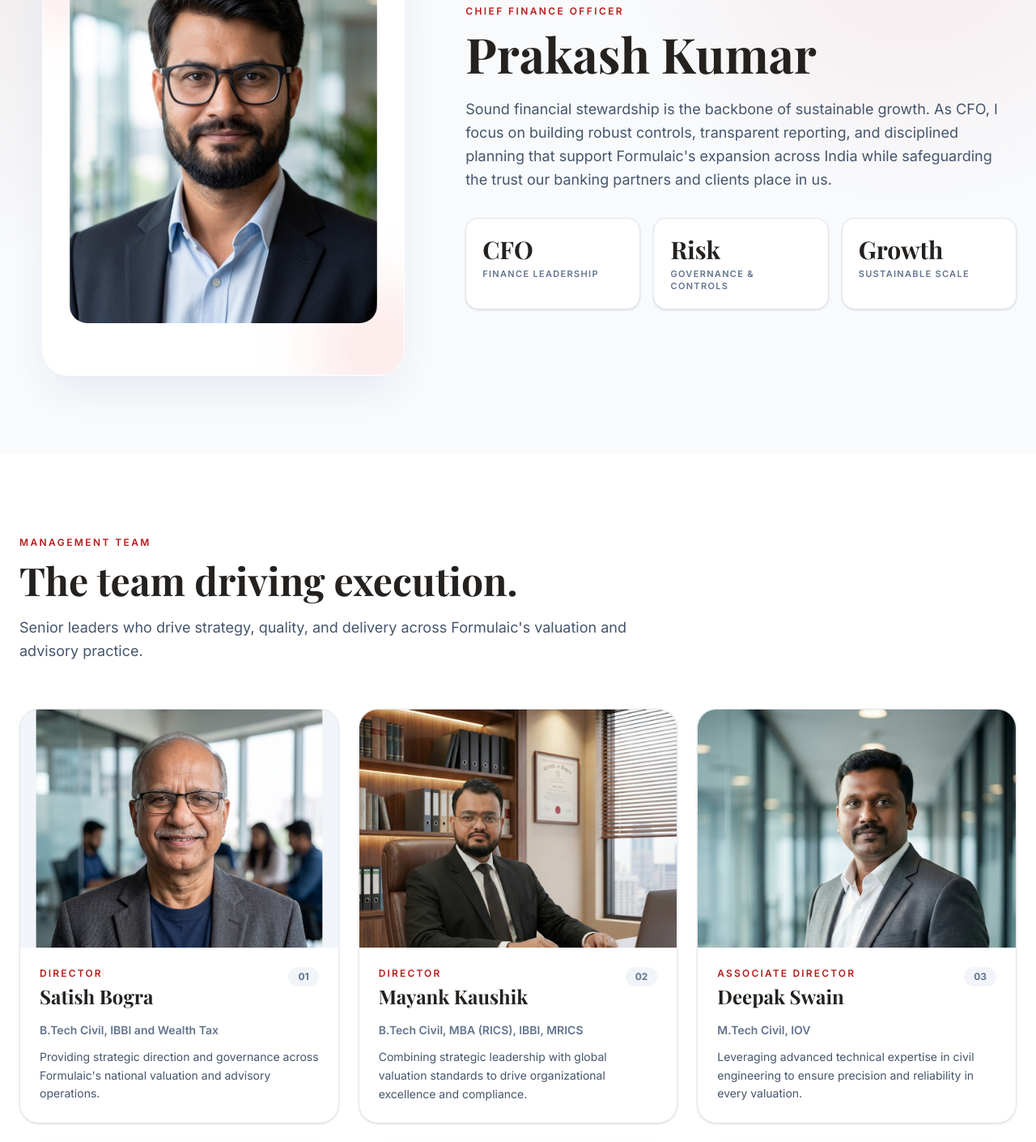
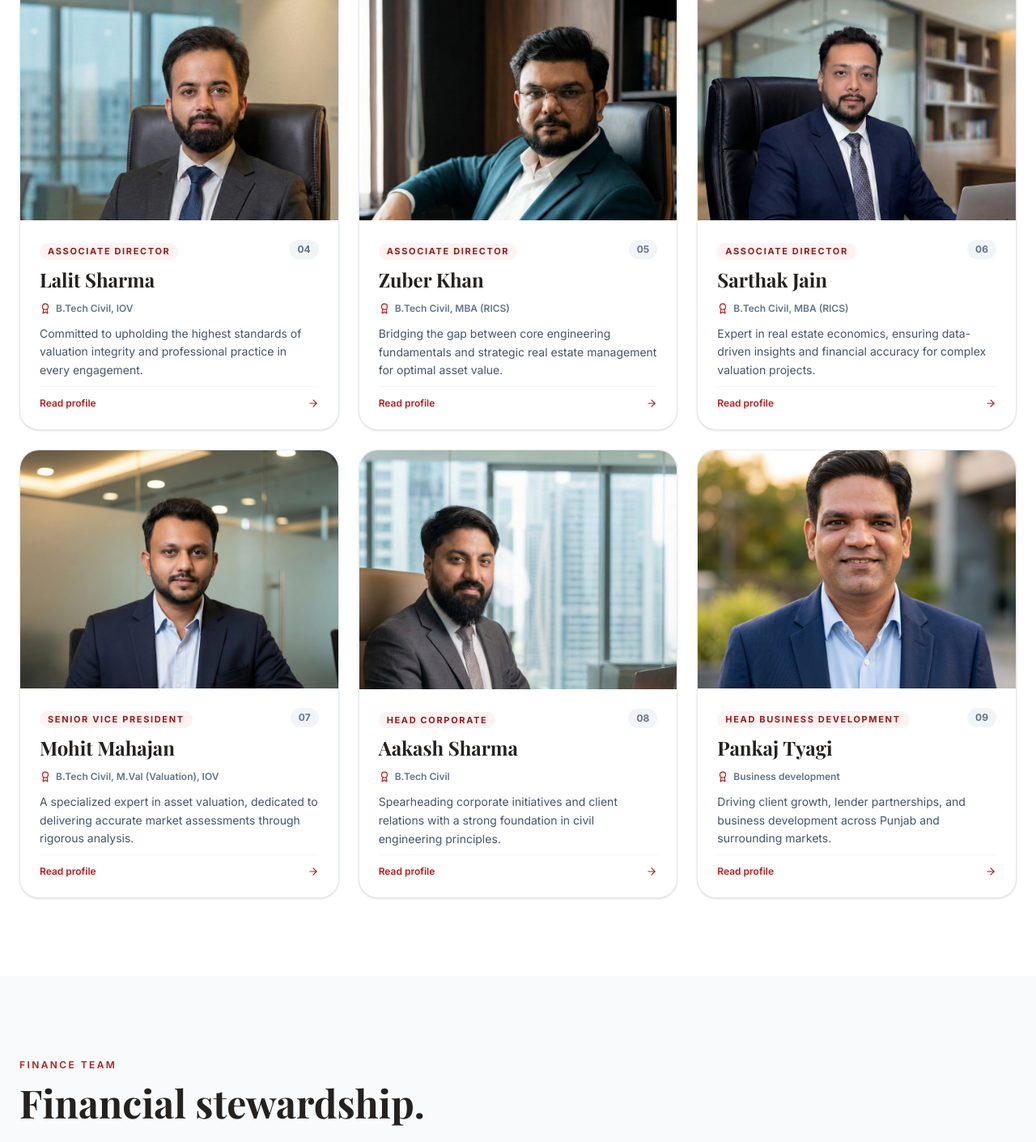
Before and after one commit to Sahilsingh31-del/formulaic-website, a React (Vite) app: page /team in a window 1280 px wide. Shown: the part 2420-3830 px from the top of the page at 81% size. Built offline with nearby package versions, Linux system fonts and the light colour scheme; a web font is replaced by a local one.

Commit message:
Update team: add CEO Junaid Kanth to management, add Finance and Legal teams with Khushboo Monga, and enable interactive profile modal

```diff
--- a/src/pages/Team.tsx
+++ b/src/pages/Team.tsx
@@ -1,6 +1,7 @@
-import { motion } from 'motion/react';
+import { useState, useEffect } from 'react';
+import { motion, AnimatePresence } from 'motion/react';
 import { Link } from 'react-router-dom';
-import { ArrowRight, Award, GraduationCap, ShieldCheck, Users } from 'lucide-react';
+import { ArrowRight, Award, GraduationCap, ShieldCheck, Users, X } from 'lucide-react';
 import { PageHero, Reveal, StatValue } from '../components/animated';
 import { officeLocations } from '../data/offices';
 
@@ -13,12 +14,6 @@
 
 const suneetBio =
   'Building Formulaic has never been a solo journey; it is the result of a relentless collective effort. I take immense pride in having assembled a formidable team of over 1500 professionals who are the true pillars of this organization. My vision was to create a culture where engineers, valuers, and architects collaborate seamlessly with a PAN India presence. Today, this team is not just a workforce but a unified force of expertise and integrity, driving our success and ensuring that we deliver excellence in every corner of the country.';
-
-const junaidBio =
-  'At Formulaic, our strength lies in combining engineering precision with scalable operational leadership. As CEO, I am committed to aligning our national teams, technology platforms, and quality frameworks so every mandate — from a single property valuation to a portfolio-scale engagement — is delivered with consistency, independence, and speed.';
-
-const prakashBio =
-  'Sound financial stewardship is the backbone of sustainable growth. As CFO, I focus on building robust controls, transparent reporting, and disciplined planning that support Formulaic\'s expansion across India while safeguarding the trust our banking partners and clients place in us.';
 
 type FeaturedLeader = {
   name: string;
@@ -45,33 +40,6 @@
     ],
     imagePosition: 'left',
   },
-  {
-    name: 'Junaid Kanth',
-    role: 'Chief Executive Officer',
-    photo: '/team/junaid-kanth.png',
-    bio: junaidBio,
-    stats: [
-      ['Lead', 'National leadership'],
-      ['PAN', 'India operations'],
-      ['Vision', 'Strategic growth'],
-    ],
-    imagePosition: 'right',
-  },
-  {
-    name: 'Prakash Kumar',
-    role: 'Chief Finance Officer',
-    photo: '/team/prakash.png',
-    bio: prakashBio,
-    stats: [
-      ['CFO', 'Finance leadership'],
-      ['Risk', 'Governance & controls'],
-      ['Growth', 'Sustainable scale'],
-    ],
-    imagePosition: 'left',
-    photoPosition: '50% 0%',
-    photoHeight: '125%',
-    photoZoom: 0.9,
-  },
 ];
 
 const managementTeam = [
@@ -93,11 +61,11 @@
     photo: '/team/management-02.png',
   },
   {
-    name: 'Deepak Swain',
-    role: 'Associate Director',
-    credentials: 'M.Tech Civil, IOV',
-    summary: 'Leveraging advanced technical expertise in civil engineering to ensure precision and reliability in every valuation.',
-    photo: '/team/management-05.png',
+    name: 'Junaid Kanth',
+    role: 'Chief Executive Officer',
+    credentials: 'National leadership',
+    summary: 'Aligning national teams, technology platforms, and quality frameworks to deliver with consistency, independence, and speed.',
+    photo: '/team/junaid-kanth.png',
   },
   {
     name: 'Lalit Sharma',
@@ -141,6 +109,32 @@
     summary: 'Driving client growth, lender partnerships, and business development across Punjab and surrounding markets.',
     photo: '/team/pankaj-tyagi.png',
     photoPosition: '50% 28%',
+  },
+];
+
+const financeTeam = [
+  {
+    name: 'Prakash Kumar',
+    role: 'Chief Finance Officer',
+    credentials: 'Finance leadership',
+    summary: 'Building robust controls, transparent reporting, and disciplined planning that support Formulaic\'s expansion across India while safeguarding trust.',
+    photo: '/team/prakash.png',
+    photoPosition: '50% 0%',
+    photoHeight: '125%',
+    photoZoom: 0.9,
+  },
+];
+
+const legalTeam = [
+  {
+    name: 'Khushboo Monga',
+    role: 'Legal Head',
+    credentials: 'Legal operations',
+    summary: 'Overseeing legal operations, compliance, and risk management for the organization to ensure smooth engagements.',
+    photo: '/team/khushboo-monga.jpg',
+    photoPosition: '50% 15%',
+    photoHeight: '120%',
+    photoZoom: 0.95,
   },
 ];
 
@@ -245,16 +239,7 @@
     photoHeight: '125%',
     photoZoom: 0.9,
   },
-  {
-    name: 'Archit',
-    role: 'Gujarat',
-    credentials: 'Regional technical management',
-    summary: 'Managing Gujarat RTM operations with field team coordination, quality control, and client reporting.',
-    photo: '/team/archit.png',
-    photoPosition: '50% 0%',
-    photoHeight: '125%',
-    photoZoom: 0.9,
-  },
+
   {
     name: 'Saurabh',
     role: 'Lucknow',
@@ -341,16 +326,6 @@
     credentials: 'Regional technical management',
     summary: 'Managing Rajasthan RTM operations with field team coordination, quality control, and client reporting.',
     photo: '/team/ankit.png',
-    photoPosition: '50% 0%',
-    photoHeight: '125%',
-    photoZoom: 0.9,
-  },
-  {
-    name: 'Animesh',
-    role: 'Rajasthan',
-    credentials: 'Regional technical management',
-    summary: 'Supporting Rajasthan RTM delivery with technical coordination, inspections, and on-ground valuation work.',
-    photo: '/team/animesh.png',
     photoPosition: '50% 0%',
     photoHeight: '125%',
     photoZoom: 0.9,
@@ -445,24 +420,142 @@
   );
 }
 
+function MemberModal({
+  member,
+  onClose,
+}: {
+  member: TeamMember | null;
+  onClose: () => void;
+}) {
+  useEffect(() => {
+    if (!member) return;
+    const handleKeyDown = (e: KeyboardEvent) => {
+      if (e.key === 'Escape') onClose();
+    };
+    document.body.style.overflow = 'hidden';
+    window.addEventListener('keydown', handleKeyDown);
+    return () => {
+      document.body.style.overflow = '';
+      window.removeEventListener('keydown', handleKeyDown);
+    };
+  }, [member, onClose]);
+
+  return (
+    <AnimatePresence>
+      {member && (
+        <div className="fixed inset-0 z-50 flex items-center justify-center p-4 sm:p-6 md:p-8">
+          {/* Backdrop */}
+          <motion.div
+            initial={{ opacity: 0 }}
+            animate={{ opacity: 1 }}
+            exit={{ opacity: 0 }}
+            transition={{ duration: 0.2 }}
+            onClick={onClose}
+            className="absolute inset-0 bg-slate-900/60 backdrop-blur-sm"
+          />
+
+          {/* Modal Box */}
+          <motion.div
+            initial={{ opacity: 0, scale: 0.95, y: 20 }}
+            animate={{ opacity: 1, scale: 1, y: 0 }}
+            exit={{ opacity: 0, scale: 0.95, y: 20 }}
+            transition={{ type: 'spring', damping: 25, stiffness: 300 }}
+            className="relative z-10 w-full max-w-2xl max-h-[90vh] overflow-y-auto rounded-[2rem] border border-slate-200 bg-white shadow-2xl p-6 sm:p-8 md:p-10"
+            role="dialog"
+            aria-modal="true"
+          >
+            {/* Close Button */}
+            <button
+              onClick={onClose}
+              className="absolute right-4 top-4 sm:right-6 sm:top-6 z-20 rounded-full p-2.5 text-slate-400 hover:bg-slate-100 hover:text-slate-700 transition-colors"
+              aria-label="Close modal"
+            >
+              <X className="h-5 w-5" />
+            </button>
+
+            <div className="grid grid-cols-1 md:grid-cols-[220px_1fr] gap-6 md:gap-8 items-start">
+              {/* Photo */}
+              <div className="relative mx-auto md:mx-0 w-full max-w-[240px] aspect-[4/5] overflow-hidden rounded-2xl border border-slate-200 bg-slate-100 shadow-md">
+                <img
+                  src={member.photo}
+                  alt={`${member.name}, ${member.role}`}
+                  className="h-full w-full object-cover"
+                  style={{
+                    height: member.photoHeight ?? '100%',
+                    objectPosition: member.photoPosition,
+                    transform: member.photoZoom ? `scale(${member.photoZoom})` : undefined,
+                    transformOrigin: member.photoPosition ?? 'center',
+                  }}
+                />
+              </div>
+
+              {/* Info */}
+              <div className="flex flex-col">
+                {member.role ? (
+                  <span className="self-start inline-flex items-center rounded-full bg-blue-50 px-3 py-1 text-xs font-bold uppercase tracking-[0.16em] text-blue-700 border border-blue-100/60">
+                    {member.role}
+                  </span>
+                ) : null}
+
+                <h3 className="mt-3 font-serif text-3xl sm:text-4xl font-bold text-slate-900 tracking-tight">
+                  {member.name}
+                </h3>
+
+                {member.credentials ? (
+                  <div className="mt-2.5 flex items-center gap-2 text-sm font-semibold text-slate-500">
+                    <Award className="h-4 w-4 text-blue-600 flex-shrink-0" />
+                    <span>{member.credentials}</span>
+                  </div>
+                ) : null}
+
+                <div className="mt-5 rounded-2xl bg-slate-50 border border-slate-100 p-5">
+                  <p className="text-xs font-bold uppercase tracking-wider text-slate-400 mb-2">About &amp; Responsibilities</p>
+                  <p className="text-base leading-relaxed text-slate-700 font-normal">
+                    {member.summary}
+                  </p>
+                </div>
+
+                <div className="mt-6 flex items-center gap-3 text-xs text-slate-400">
+                  <ShieldCheck className="h-4 w-4 text-blue-600" />
+                  <span>Formulaic Engineers Leadership &amp; Operations</span>
+                </div>
+              </div>
+            </div>
+          </motion.div>
+        </div>
+      )}
+    </AnimatePresence>
+  );
+}
+
 function ManagementCard({
   member,
   index,
+  onSelect,
 }: {
   member: TeamMember;
   index: number;
+  onSelect: () => void;
   key?: string;
 }) {
   return (
     <motion.div
-      className="group overflow-hidden rounded-3xl border border-slate-200 bg-white shadow-sm"
+      onClick={onSelect}
+      className="group relative flex flex-col justify-between cursor-pointer overflow-hidden rounded-3xl border border-slate-200/90 bg-white shadow-sm transition-all duration-300 hover:border-blue-300 hover:shadow-xl hover:-translate-y-1.5 focus-visible:outline-none focus-visible:ring-2 focus-visible:ring-blue-600"
       initial={{ opacity: 0, y: 22 }}
       whileInView={{ opacity: 1, y: 0 }}
       viewport={{ once: true, margin: '-60px' }}
       transition={{ delay: index * 0.035 }}
-      whileHover={{ y: -8 }}
+      tabIndex={0}
+      onKeyDown={(e) => {
+        if (e.key === 'Enter' || e.key === ' ') {
+          e.preventDefault();
+          onSelect();
+        }
+      }}
     >
-      <div className="aspect-[4/3] overflow-hidden bg-slate-100">
+      <div>
+        <div className="relative aspect-[4/3] overflow-hidden bg-slate-100">
           <img
             src={member.photo}
             alt={`${member.name}, ${member.role}`}
@@ -475,27 +568,55 @@
             }}
             loading="lazy"
           />
+          <div className="pointer-events-none absolute inset-0 bg-gradient-to-t from-slate-950/70 via-slate-950/20 to-transparent opacity-0 transition-opacity duration-300 group-hover:opacity-100 flex items-end p-4">
+            <span className="inline-flex items-center gap-1.5 rounded-full bg-white/95 px-3 py-1 text-xs font-semibold text-slate-900 shadow-md backdrop-blur-sm">
+              View full details <ArrowRight className="h-3 w-3 text-blue-600" />
+            </span>
           </div>
-      <div className="p-6">
-        <div className="mb-4 flex items-start justify-between gap-3">
+        </div>
+
+        <div className="p-6 pb-2">
+          <div className="mb-3 flex items-start justify-between gap-3">
             <div>
               {member.role ? (
-              <p className="text-xs font-semibold uppercase tracking-[0.18em] text-blue-600">{member.role}</p>
+                <span className="inline-block rounded-full bg-blue-50 px-2.5 py-0.5 text-[11px] font-bold uppercase tracking-[0.15em] text-blue-700">
+                  {member.role}
+                </span>
               ) : null}
-            <h3 className={`${member.role ? 'mt-1' : ''} font-serif text-2xl font-bold text-slate-900`}>{member.name}</h3>
+              <h3 className={`${member.role ? 'mt-2' : ''} font-serif text-2xl font-bold text-slate-900 transition-colors group-hover:text-blue-600`}>
+                {member.name}
+              </h3>
             </div>
-          <span className="rounded-full bg-slate-100 px-3 py-1 text-xs font-bold text-slate-500">
+            <span className="rounded-full bg-slate-100 px-2.5 py-1 text-xs font-bold text-slate-500">
               {String(index + 1).padStart(2, '0')}
             </span>
           </div>
-        <p className="mb-3 text-sm font-semibold text-slate-500">{member.credentials}</p>
-        <p className="text-sm leading-relaxed text-slate-600">{member.summary}</p>
+
+          {member.credentials ? (
+            <div className="mb-3 flex items-center gap-1.5 text-xs font-semibold text-slate-500">
+              <Award className="h-3.5 w-3.5 text-blue-600 flex-shrink-0" />
+              <span className="truncate">{member.credentials}</span>
+            </div>
+          ) : null}
+
+          <p className="text-sm leading-relaxed text-slate-600 line-clamp-3">
+            {member.summary}
+          </p>
+        </div>
+      </div>
+
+      <div className="p-6 pt-0">
+        <div className="flex items-center justify-between border-t border-slate-100 pt-3 text-xs font-semibold text-blue-600 transition-colors group-hover:text-blue-700">
+          <span>Read profile</span>
+          <ArrowRight className="h-3.5 w-3.5 transition-transform duration-200 group-hover:translate-x-1" />
+        </div>
       </div>
     </motion.div>
   );
 }
 
 export default function Team() {
+  const [selectedMember, setSelectedMember] = useState<TeamMember | null>(null);
   const officeLocationCount = officeLocations.length;
 
   return (
@@ -543,7 +664,58 @@
 
           <div className="grid grid-cols-1 gap-6 md:grid-cols-2 lg:grid-cols-3">
             {managementTeam.map((member, index) => (
-              <ManagementCard key={member.name} member={member} index={index} />
+              <ManagementCard
+                key={member.name}
+                member={member}
+                index={index}
+                onSelect={() => setSelectedMember(member)}
+              />
+            ))}
+          </div>
+        </div>
+      </section>
+
+      <section className="bg-slate-50 py-24">
+        <div className="mx-auto max-w-7xl px-6">
+          <Reveal className="mb-14 max-w-3xl">
+            <span className="text-xs font-semibold uppercase tracking-[0.2em] text-blue-600">Finance Team</span>
+            <h2 className="mt-3 font-serif text-3xl font-bold text-slate-900 md:text-5xl">Financial stewardship.</h2>
+            <p className="mt-5 text-lg leading-relaxed text-slate-600">
+              Building robust controls, transparent reporting, and disciplined planning to support sustainable growth.
+            </p>
+          </Reveal>
+
+          <div className="grid grid-cols-1 gap-6 md:grid-cols-2 lg:max-w-4xl">
+            {financeTeam.map((member, index) => (
+              <ManagementCard
+                key={member.name}
+                member={member}
+                index={index}
+                onSelect={() => setSelectedMember(member)}
+              />
+            ))}
+          </div>
+        </div>
+      </section>
+
+      <section className="bg-white py-24">
+        <div className="mx-auto max-w-7xl px-6">
+          <Reveal className="mb-14 max-w-3xl">
+            <span className="text-xs font-semibold uppercase tracking-[0.2em] text-blue-600">Legal Team</span>
+            <h2 className="mt-3 font-serif text-3xl font-bold text-slate-900 md:text-5xl">Legal & Compliance.</h2>
+            <p className="mt-5 text-lg leading-relaxed text-slate-600">
+              Overseeing legal operations, compliance, and risk management across all our engagements.
+            </p>
+          </Reveal>
+
+          <div className="grid grid-cols-1 gap-6 md:grid-cols-2 lg:max-w-4xl">
+            {legalTeam.map((member, index) => (
+              <ManagementCard
+                key={member.name}
+                member={member}
+                index={index}
+                onSelect={() => setSelectedMember(member)}
+              />
             ))}
           </div>
         </div>
@@ -561,7 +733,12 @@
 
           <div className="grid grid-cols-1 gap-6 md:grid-cols-2 lg:max-w-4xl">
             {humanResourceTeam.map((member, index) => (
-              <ManagementCard key={member.name} member={member} index={index} />
+              <ManagementCard
+                key={member.name}
+                member={member}
+                index={index}
+                onSelect={() => setSelectedMember(member)}
+              />
             ))}
           </div>
         </div>
@@ -579,7 +756,12 @@
 
           <div className="grid grid-cols-1 gap-6 sm:grid-cols-2 lg:grid-cols-4">
             {technicalManagement.map((member, index) => (
-              <ManagementCard key={member.name} member={member} index={index} />
+              <ManagementCard
+                key={member.name}
+                member={member}
+                index={index}
+                onSelect={() => setSelectedMember(member)}
+              />
             ))}
           </div>
         </div>
@@ -622,6 +804,12 @@
           </Reveal>
         </div>
       </section>
+
+      {/* Profile Detail Modal */}
+      <MemberModal
+        member={selectedMember}
+        onClose={() => setSelectedMember(null)}
+      />
     </div>
   );
 }
```
Also changed, not shown: public/team/khushboo-monga.jpg (added), 1 other file (tests, documents, lock files or other folders). Lines whose indentation alone changed are shown as unchanged.
